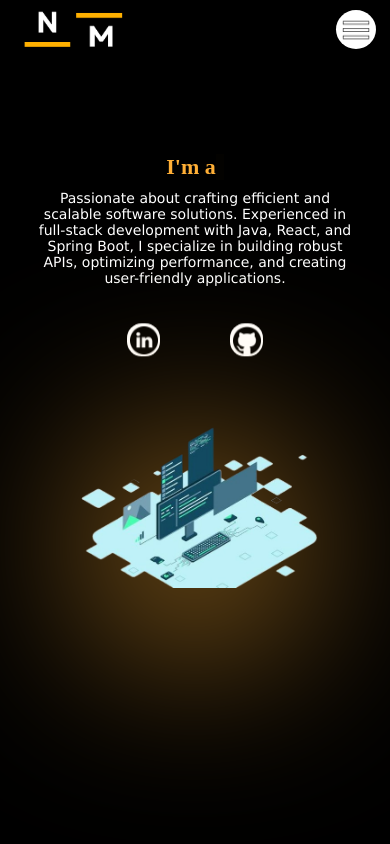
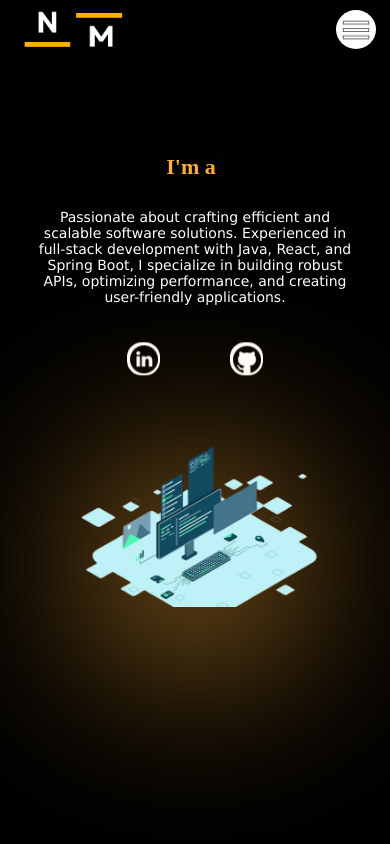
Before and after one commit to NelaniMaluka/portfolio-website, a React (Vite) app: page / in a window 390 px wide. Shown: the top 844 px of the page. Built offline with nearby package versions, Linux system fonts and the light colour scheme.

Commit message:
updated h3 height

```diff
--- a/src/Components/About/About.css
+++ b/src/Components/About/About.css
@@ -214,6 +214,7 @@
     width: 100%;
     margin-top: 100px;
     font-size: 22px;
+    height: 45px;
   }
 
   #About .text p {
```
